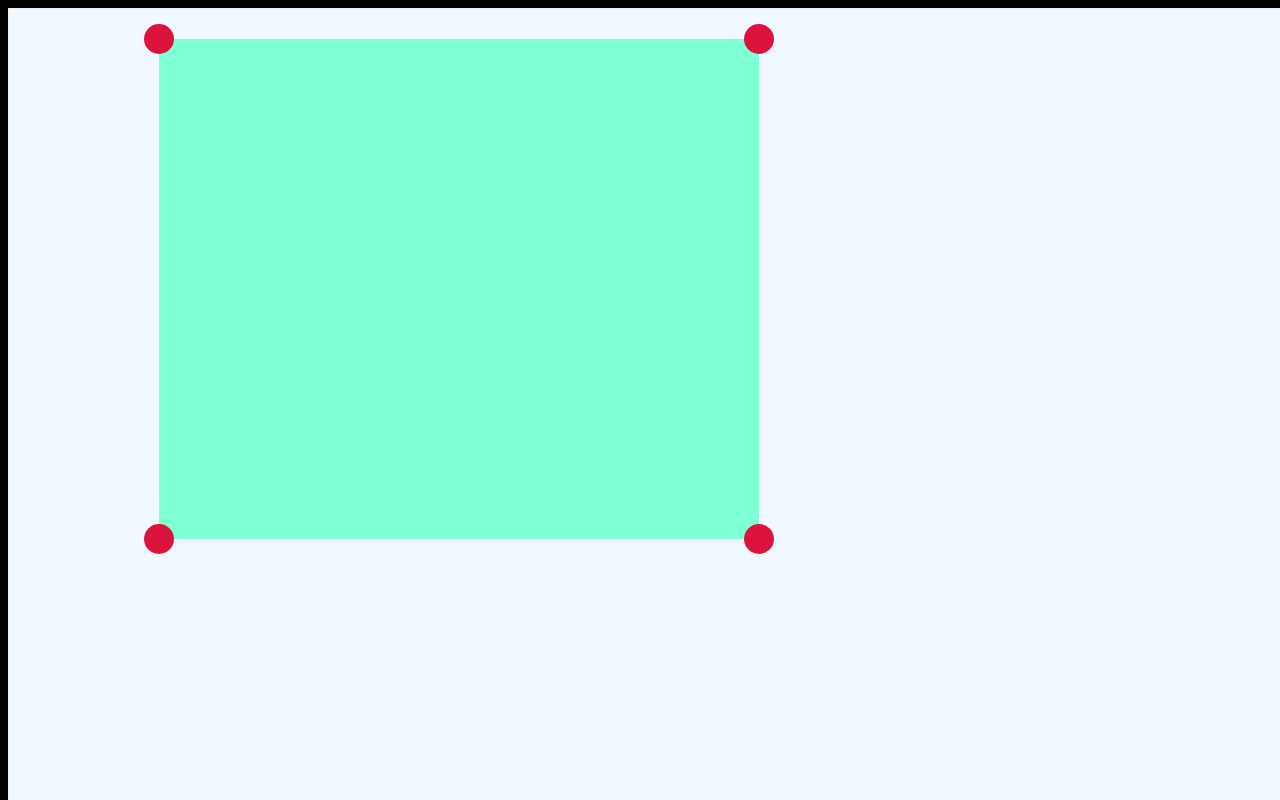
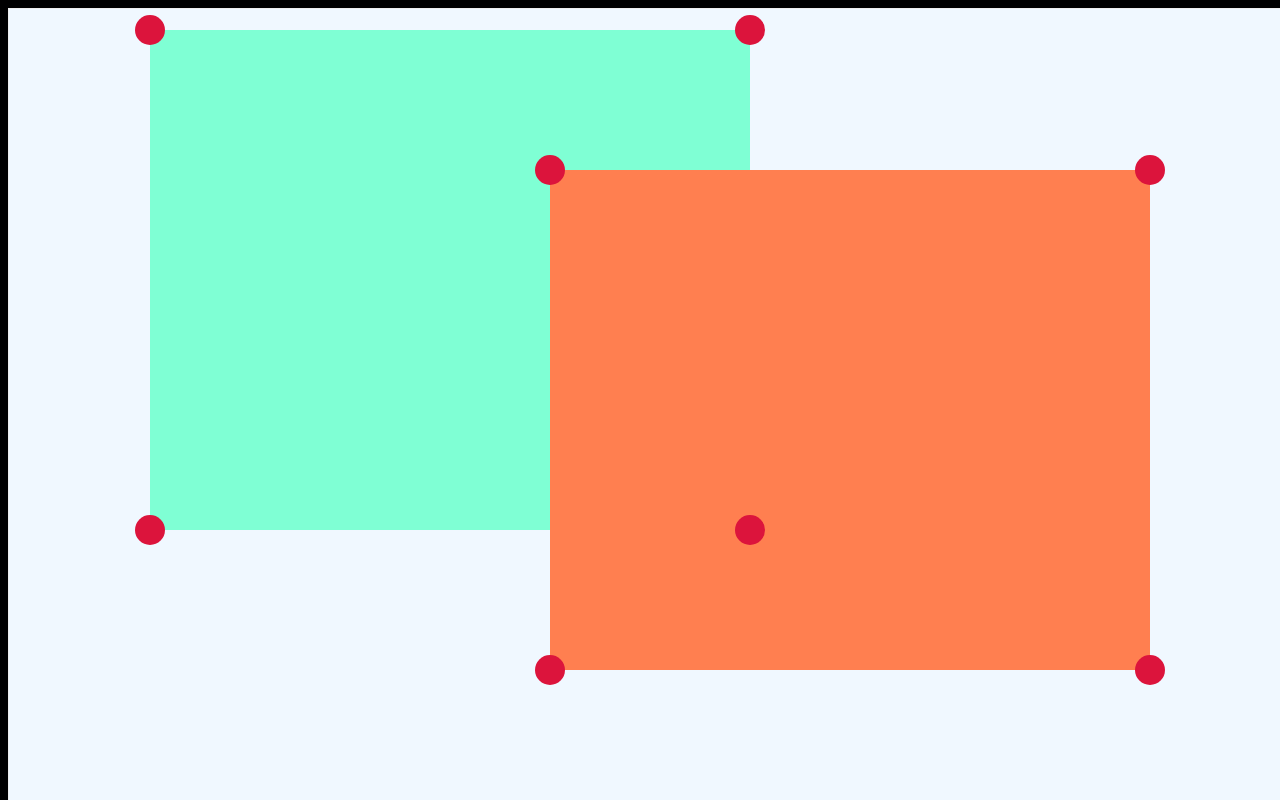
Before and after one commit to taquy/ocr-template-creator, a Vue app: page / in a window 1280 px wide. Shown: the top 800 px of the page. Built offline with nearby package versions, Linux system fonts and the light colour scheme.

Commit message:
fix bug multiple boxes

```diff
--- a/src/assets/css/style.css
+++ b/src/assets/css/style.css
@@ -2,9 +2,15 @@ body {
     background-color: #000;
 }
 
+* {
+    -webkit-box-sizing: border-box;
+    -moz-box-sizing: border-box;
+    box-sizing: border-box;
+}
+
 .container {
     border: 1px solid #eee;
-    height: 800px;
+    height: 1800px;
     width: 1600px;
     background: aliceblue;
     overflow: hidden;
@@ -16,8 +22,18 @@ body {
     background-color: aquamarine;
     left: 150px;
     top: 30px;
-    position: relative;
     cursor: pointer;
+    position: absolute;
+}
+
+.image2 {
+    width: 600px;
+    height: 500px;
+    background-color: coral;
+    left: 550px;
+    top: 170px;
+    cursor: pointer;
+    position: absolute;
 }
 
 .cube {
@@ -28,4 +44,8 @@ body {
     -webkit-border-radius: 50%;
     -moz-border-radius: 50%;
     border-radius: 50%;
+    cursor: pointer;
 }
+.cube:hover {
+    border: 4px solid cyan;
+}
--- a/src/assets/js/QtRectangy.js
+++ b/src/assets/js/QtRectangy.js
@@ -21,6 +21,13 @@ class Cube {
     }
 
     create(host) {
+        let vm = this;
+        host.each(function () {
+            vm.generate($(this))
+        });
+    }
+
+    generate(host) {
         let hpos = host.position();
         let hw = host.width();
         let hh = host.height();
@@ -52,8 +59,6 @@ class Cube {
             cubes.push(cube);
             this.master.omc.container.append(cube);
         }
-
-
     }
 }
 
--- a/src/views/Home.vue
+++ b/src/views/Home.vue
@@ -4,6 +4,9 @@
 
         <div class="container">
             <div class="image" resizable></div>
+
+            <div class="image2" resizable></div>
+
         </div>
 
     </div>
```
